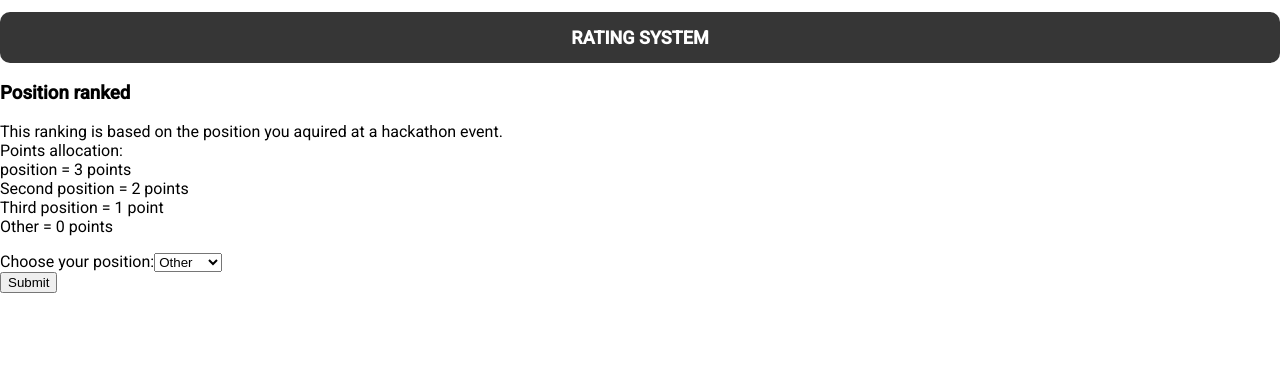
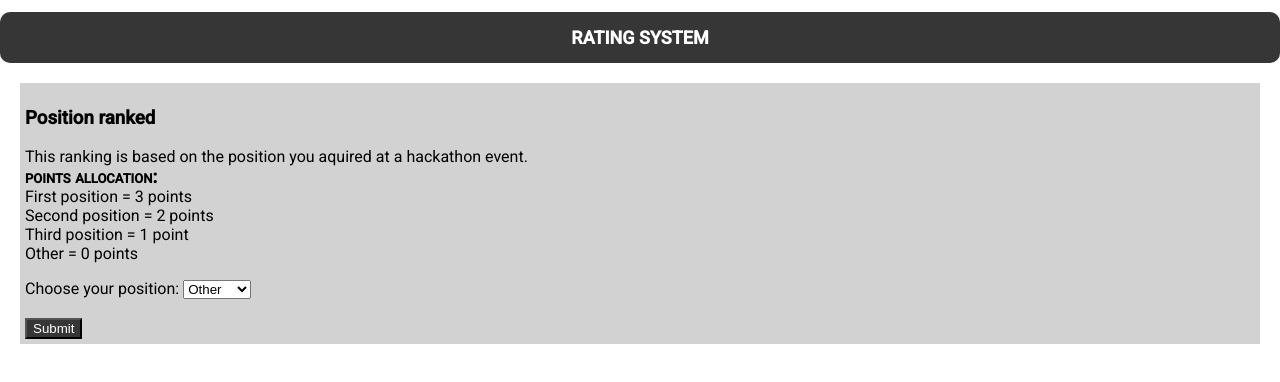
Before and after one commit to Umuzi-org/product-hackathon-leaderboard, an Angular app in the folder frontend/: page /ratingSystem in a window 1280 px wide. Shown: the top 382 px of the page. Built offline with nearby package versions, Linux system fonts and the light colour scheme.

Commit message:
styling the page

```diff
--- a/frontend/src/app/rating-system/rating-system.component.css
+++ b/frontend/src/app/rating-system/rating-system.component.css
@@ -5,9 +5,23 @@
     background-color: rgb(54, 54, 54);
     border-radius: 10px;
 }
+#posRanked{
+    margin: 20px;
+    padding: 5px;
+    background-color: rgb(211, 210, 210);
+}
 h1{
     color: white;
     text-align: center;
     padding: 15px;
     background-color: #333;
 }
+.allocation{
+    font-variant: small-caps;
+    font-weight: bold;
+    font-size: 18px;
+}
+#submitButtn{
+    color: white;
+    background-color: rgb(54, 54, 54);
+}
--- a/frontend/src/app/rating-system/rating-system.component.html
+++ b/frontend/src/app/rating-system/rating-system.component.html
@@ -1,19 +1,21 @@
 <h1 id="header">RATING SYSTEM</h1>
+<div id="posRanked">
 <h3>Position ranked</h3>
 <p>This ranking is based on the position you aquired at a hackathon event.
-    <br><span class="allocation">Points allocation:</span>
-    <br> <span class="positions"> position = 3 points
+    <br><span class="allocation">points allocation:</span>
+    <br> <span class="positions"> First position = 3 points
     <br> Second position = 2 points
     <br> Third position = 1 point
     <br> Other = 0 points
 </span>
 </p>
-<label for="position">Choose your position:</label>
+<label for="position">Choose your position: </label>
 
 <select id="position">
     <option value="1">First</option>
     <option value="2">Second</option>
     <option value="3">Third</option>
     <option value="Other" selected>Other</option>
-</select><br>
-<button>Submit</button>
+</select><br><br>
+<button id="submitButtn">Submit</button>
+</div>
```
